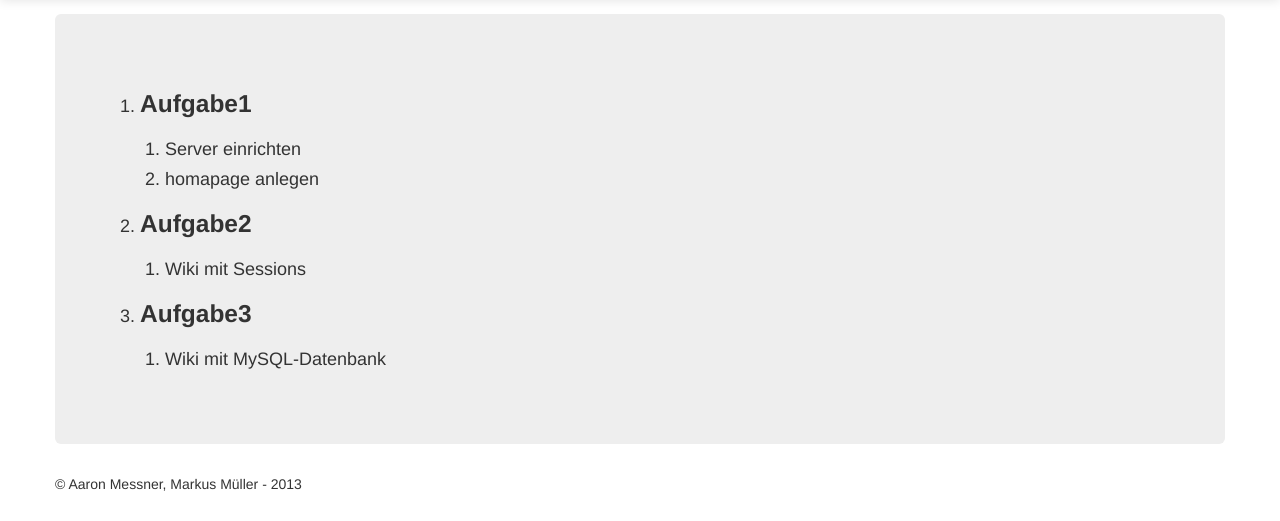
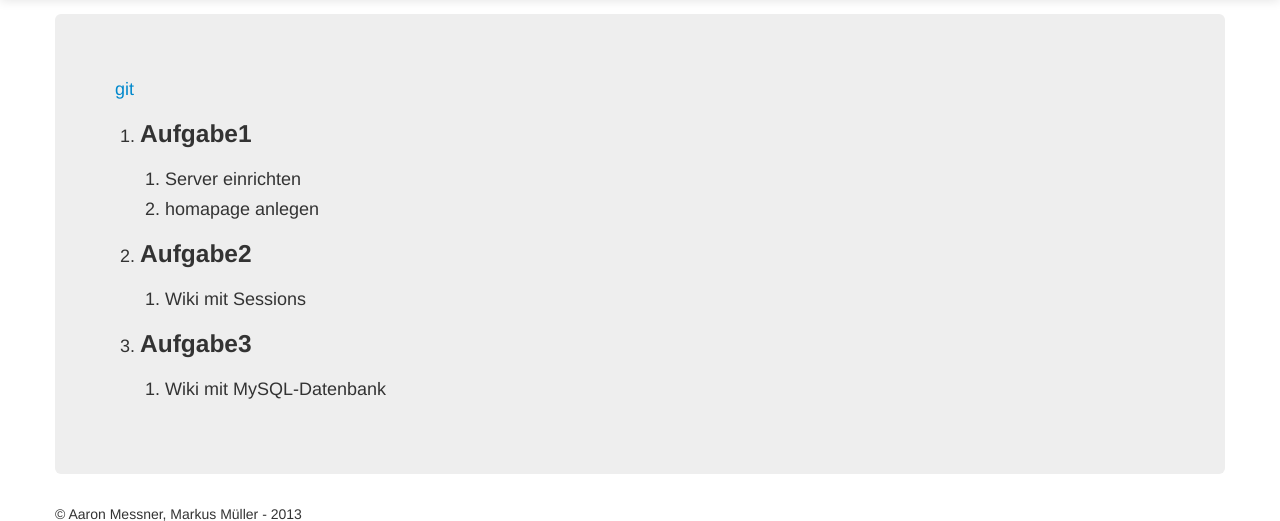
Before and after one commit to noldmess/Progwebinfosys, a PHP site: page /?page=1 in a window 1280 px wide. Shown: the part 46-567 px from the top of the page. Run offline with PHP 8.4, Linux system fonts and the light colour scheme.

Commit message:
Update index.php

```diff
--- a/template/index.php
+++ b/template/index.php
@@ -1,5 +1,6 @@
 
    <div class="hero-unit">
+   <a herf="https://github.com/noldmess/Progwebinfosys">git</a>
 	<ol>
 		<li><h3>Aufgabe1</h3>
 			<ol>
```
